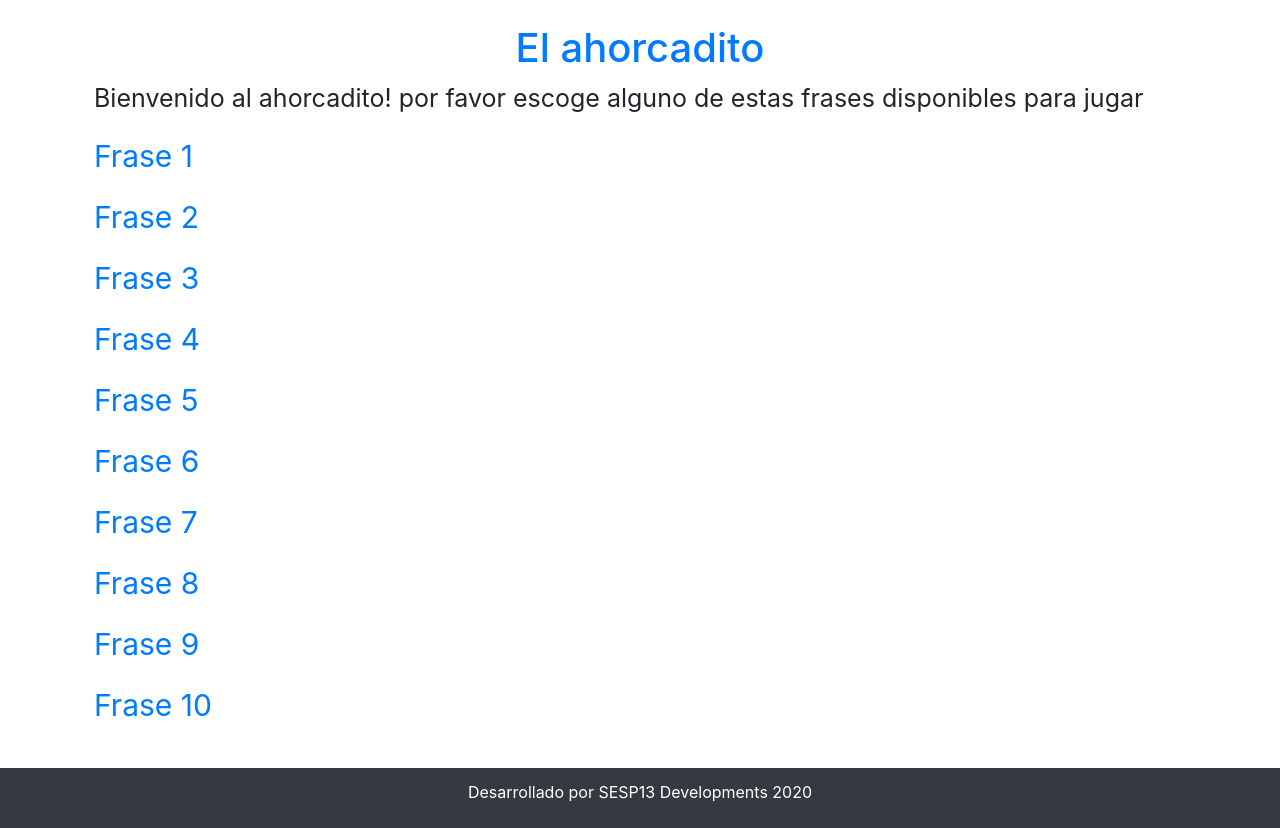
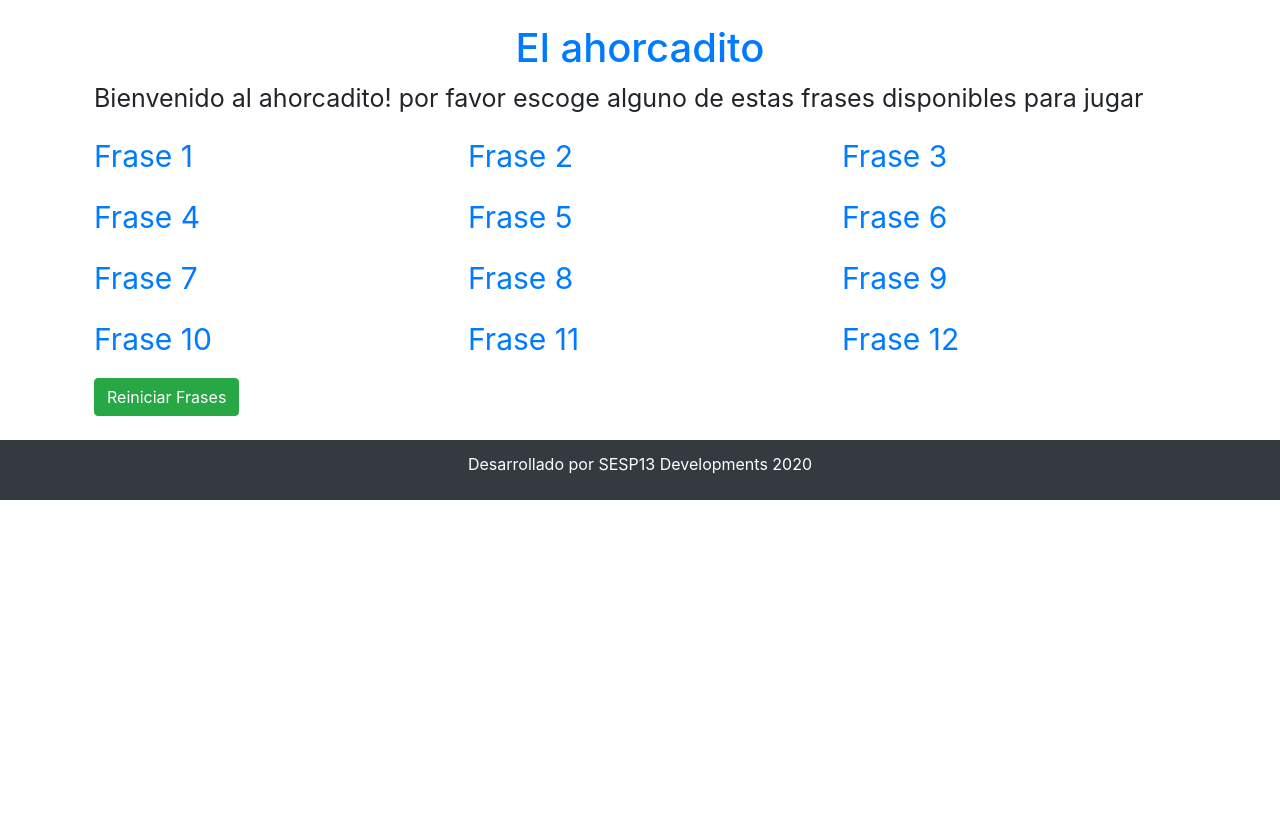
Before and after one commit to sesp13/Ahorcados-Game, a PHP site: page / in a window 1280 px wide. After the commit the page ends 500 px from the top, so only its background shows below. Run offline with PHP 8.4, Linux system fonts and the light colour scheme.

Commit message:
ajustes finales v1.0

```diff
--- a/css/styles.css
+++ b/css/styles.css
@@ -27,10 +27,11 @@
   width: 90%;
 }
 
-.intro-text{
+.intro-text {
   font-size: 25px;
 }
 
-.word-link{
+.word-link {
   font-size: 30px;
+  display: inline-block;
 }
--- a/helpers/setGame.php
+++ b/helpers/setGame.php
@@ -48,8 +48,16 @@ $espicificaciones = [
     [
         'nombre' => 'Nana',
         'imagen' => '',
-        'frase' => 'Santi venga me va a ayudar con unas cositas de ingles por favor'
+        'frase' => 'Yo quiero frijolitos y chicharron para el viernes, ya no quiero mas ensaladas'
     ],
-    // Frank
-    // Oscar
+    [
+        'nombre' => 'Oscar',
+        'imagen' => '',
+        'frase' => 'Como quedaron de bonitas las cabras en el pesebre de mi casa'
+    ],
+    [
+        'nombre' => 'Frank',
+        'imagen' => '',
+        'frase' => 'Esta camisa me valio 30 mil pesos en el hueco'
+    ],
 ];
--- a/index.php
+++ b/index.php
@@ -2,12 +2,17 @@
 include_once 'helpers/setGame.php';
 ?>
 <p class="intro-text">Bienvenido al ahorcadito! por favor escoge alguno de estas frases disponibles para jugar</p>
-
+<div class="row">
     <?php foreach ($espicificaciones as $index => $jugador) : ?>
+        <div class="col-md-4">
             <p class="word-link">
-        <a href="game.php?index=<?php echo $index ?>">
+                <a href="game.php?index=<?php echo $index ?>" class="frase" id="frase-<?php echo $index ?>">
                     Frase <?php echo $index + 1 ?>
                 </a>
             </p>
+        </div>
     <?php endforeach; ?>
+</div>
+<button class="btn btn-success" onclick="reiniciarFrases()">Reiniciar Frases</button>
 <?php include_once 'partials/footer.php' ?>
+<script src="js/main.js"></script>
--- /dev/null
+++ b/js/main.js
@@ -0,0 +1,26 @@
+let listado = localStorage.getItem("listado-frases");
+if (listado != null) {
+  listado = JSON.parse(listado);
+  listado.forEach((elemento) => {
+    $(elemento).hide();
+  });
+}
+
+$(".frase").click(function (event) {
+  event.preventDefault();
+  let listado = localStorage.getItem("listado-frases");
+  let selector = $(this);
+  if (listado == null) {
+    listado = ["#" + selector.attr("id")];
+    localStorage.setItem("listado-frases", JSON.stringify(listado));
+  } else {
+    listado = JSON.parse(listado);
+    listado.push("#" + selector.attr("id"));
+    localStorage.setItem("listado-frases", JSON.stringify(listado));
+  }
+});
+
+function reiniciarFrases() {
+  localStorage.removeItem("listado-frases");
+  $(".frase").show("slow");
+}
```
Lines whose indentation alone changed are shown as unchanged.
